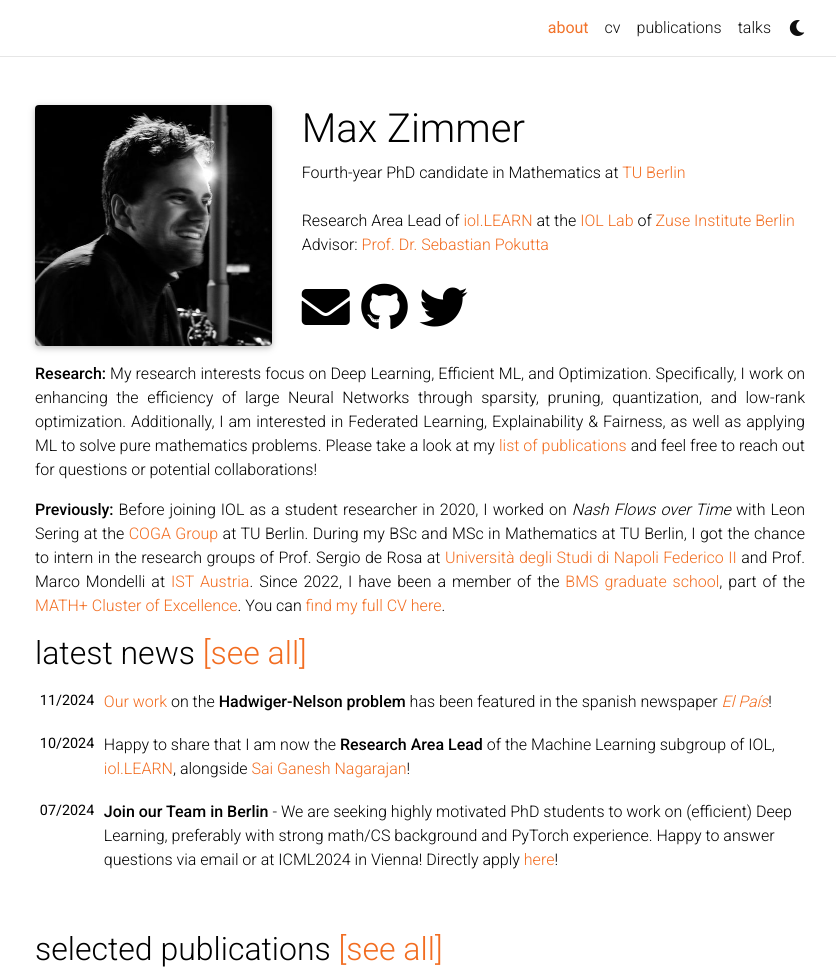
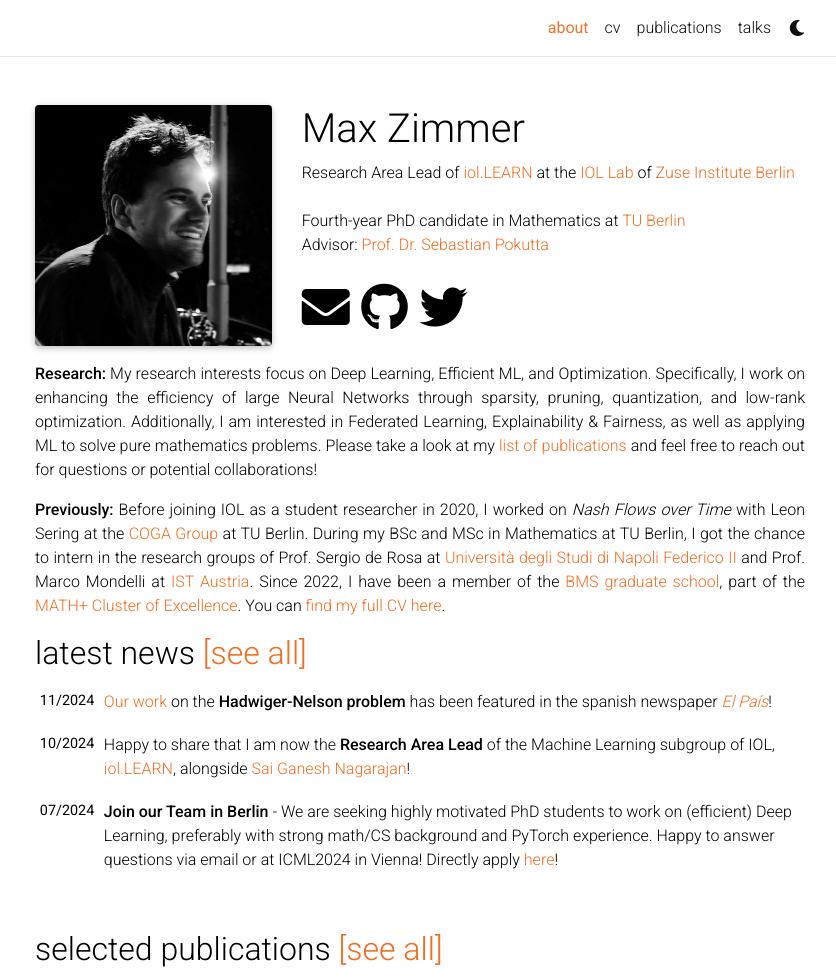
Before and after one commit to zimmer-m/zimmer-m.github.io, a Jekyll site: the page built from _pages/about.md, in a window 1280 px wide and 1154 px high, cut to the strip 0-980 px from the top of the window. Shown: the whole strip, without its empty margins (220-1056 px from the left). Built offline with Jekyll 4.4.1, drawn with Linux system fonts in a browser that asks for light colours; full-size pictures stand in for the smaller copies a plugin makes; comment, search, counter and statistics services are not loaded; a style sheet for code colours, icons or effects is not loaded.

```diff
--- a/_pages/about.md
+++ b/_pages/about.md
@@ -3,8 +3,8 @@ layout: about
 title: about
 permalink: /
 subtitle: |+
-  Fourth-year PhD candidate in Mathematics at <a href="https://www.tu.berlin/en/math">TU Berlin</a><br><br>
-  Research Area Lead of <a href="https://iol.zib.de/research/iol-learn.html">iol.LEARN</a> at the <a href="https://iol.zib.de/">IOL Lab</a> of <a href="https://www.zib.de/">Zuse Institute Berlin</a><br>
+  Research Area Lead of <a href="https://iol.zib.de/research/iol-learn.html">iol.LEARN</a> at the <a href="https://iol.zib.de/">IOL Lab</a> of <a href="https://www.zib.de/">Zuse Institute Berlin</a><br><br>
+  Fourth-year PhD candidate in Mathematics at <a href="https://www.tu.berlin/en/math">TU Berlin</a><br>
   Advisor: <a href="http://www.pokutta.com/">Prof. Dr. Sebastian Pokutta</a>
 
 
```
